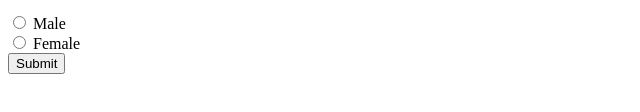
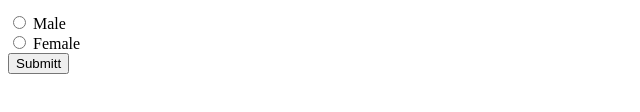
Before and after one commit to Shamika02/FSW110, a plain HTML site: page index.html in a window 1280 px wide. Shown: the part 138-250 px from the top of the page, 0-640 px from the left. Drawn offline with Linux system fonts and the light colour scheme.

Commit message:
Add files via upload

```diff
--- a/index.html
+++ b/index.html
@@ -15,8 +15,9 @@
     <label for="male">Male</label><br>
     <input type="radio" id="female" name="gender" value="female">
     <label for="female">Female</label><br>
-    <input type="submit" value="Submit">
+
 </form>
+<button onclick="myFunction()">Submitt</button>
     <script src= "index.js"></script>
 </body>
 </html>
--- a/index.js
+++ b/index.js
@@ -4,5 +4,8 @@ console.log(inputBox.value)
 var inputBox = document.getElementById("radio-input")
 console.log(inputBox.value)
 
+function myFunction(){
+    alert("Your results have been submitted");
+}
 var inputBox = document.getElementById("submit")
 console.log(inputBox.value)
```
